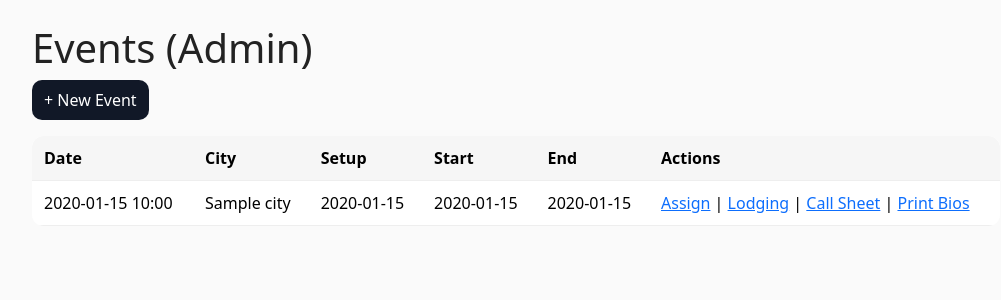
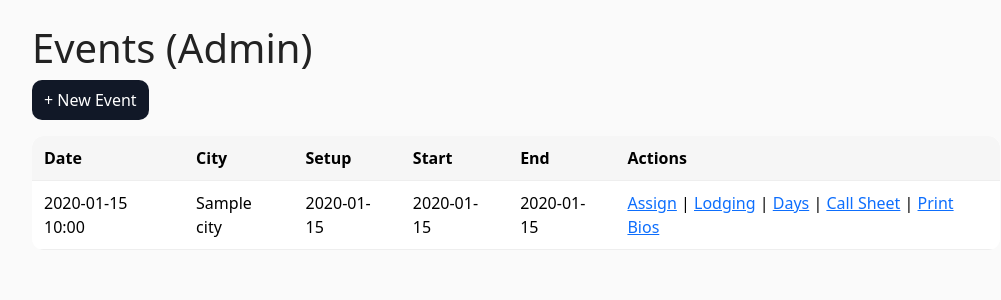
Before and after one commit to Ksmishra123/osa_staff, a Python web app: template templates/events.html in a window 1280 px wide. Shown: the part 49-349 px from the top of the page, without its empty margins (124-1125 px from the left). Run offline with Jinja, Linux system fonts and the light colour scheme; the template is opened without the code that fills it: most values are stand-ins (such as "Sample title", 1, 10 or a date in 2020).

Commit message:
Update events.html

```diff
--- a/templates/events.html
+++ b/templates/events.html
@@ -14,7 +14,7 @@
 <td>{{ e.setup_start.strftime('%Y-%m-%d %H:%M') if e.setup_start else '' }}</td>
 <td>{{ e.event_start.strftime('%Y-%m-%d %H:%M') if e.event_start else '' }}</td>
 <td>{{ e.event_end.strftime('%Y-%m-%d %H:%M') if e.event_end else '' }}</td>
-<td><a href='{{ url_for('admin_assign', eid=e.id) }}'>Assign</a> | <a href="{{ url_for('admin_event_lodging', eid=e.id) }}">Lodging</a>
+<td><a href='{{ url_for('admin_assign', eid=e.id) }}'>Assign</a> | <a href="{{ url_for('admin_event_lodging', eid=e.id) }}">Lodging</a> | <a href="{{ url_for('admin_event_days', eid=e.id) }}">Days</a>
 | <a href='{{ url_for('call_sheet', eid=e.id) }}' target='_blank'>Call Sheet</a> | <a href="{{ url_for('admin_event_bios', eid=e.id) }}">Print Bios</a>
 </td>
 </tr>{% endfor %}
```
